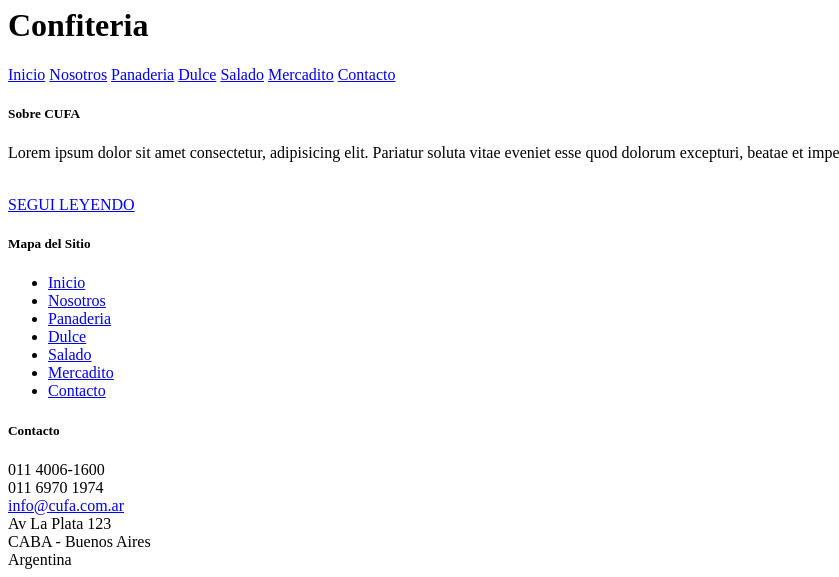
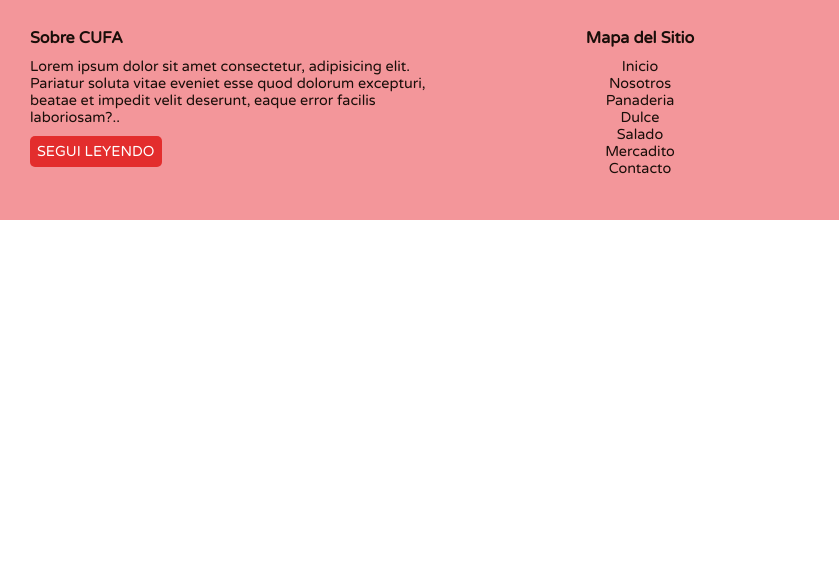
Before and after one commit to tacos86/ProyectoFinal, a website: page views/confiteria.html in a window 1280 px wide. Shown: the part 867-1444 px from the top of the page, without its empty margins (0-839 px from the left). After the commit the page ends 1087 px from the top, so only its background shows below. Drawn offline with Linux system fonts and the light colour scheme; the site is published under a folder, as on GitHub Pages, so addresses that start at the root find nothing; files whose address does not match are found by name.

Commit message:
edite links

```diff
--- a/views/confiteria.html
+++ b/views/confiteria.html
@@ -8,7 +8,7 @@
         <link href="https://fonts.googleapis.com/css2?family=Fredoka+One&display=swap" rel="stylesheet"> <!--fuente fredoka-->
         <link rel="preconnect" href="https://fonts.gstatic.com">
         <link href="https://fonts.googleapis.com/css2?family=Varela+Round&display=swap" rel="stylesheet">
-        <link rel="stylesheet" href="/assets/css/estilo.css">
+        <link rel="stylesheet" href="../assets/css/estilo.css">
         <title>CUFA Confiteria</title>
     </head>
 <body>
```
Also changed, not shown: views/contacto.html (+1 -1 lines), views/empresa.html (+1 -1 lines), views/mercadito.html (+1 -1 lines), views/panaderia.html (+1 -1 lines), views/resto.html (+1 -1 lines).
